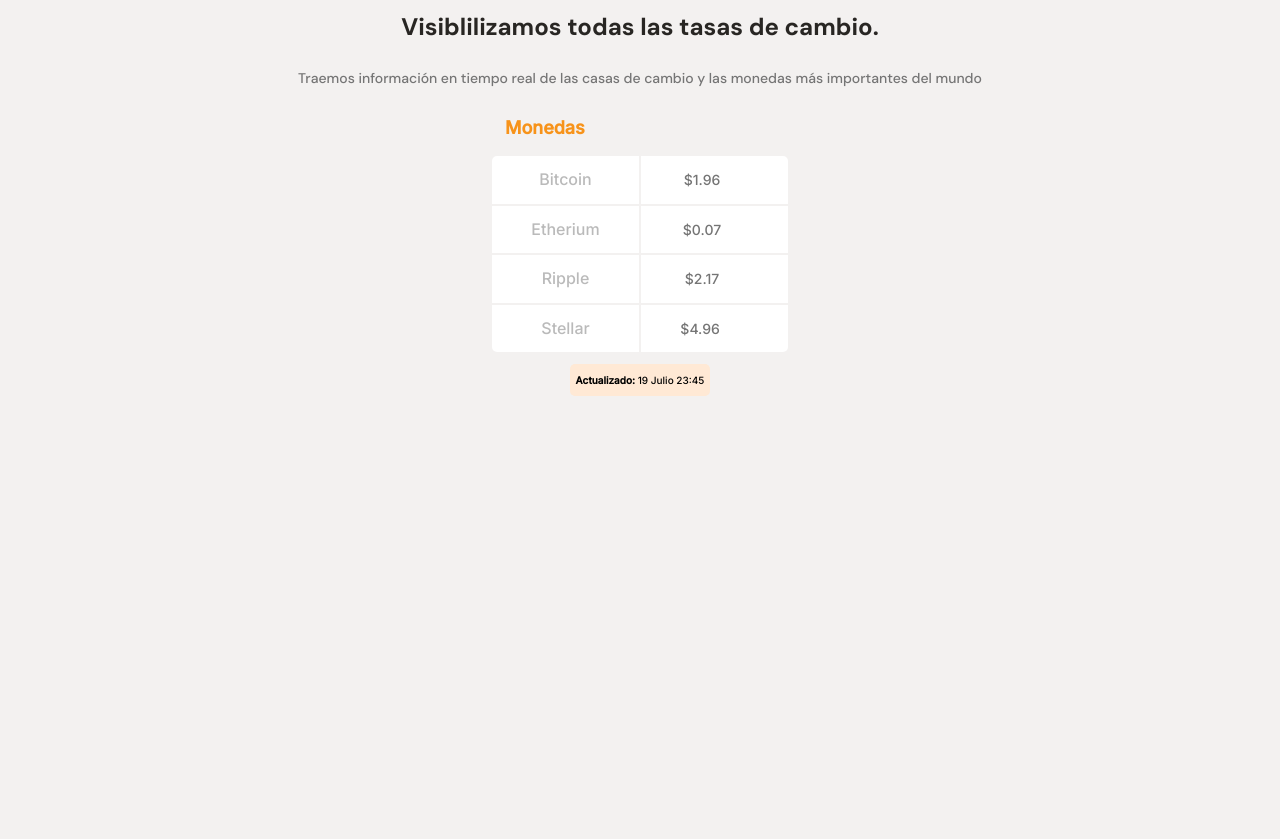
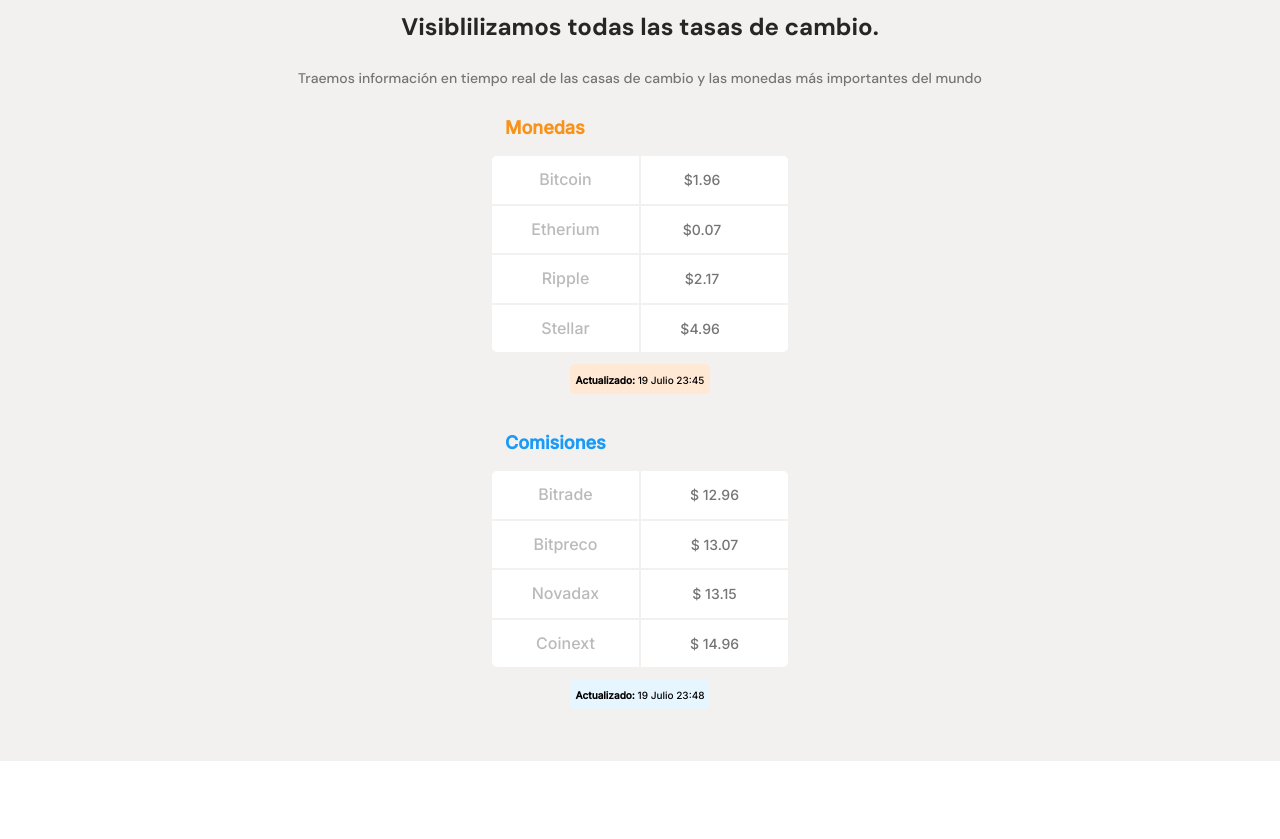
Before and after one commit to YisusWare/Batatabit, a plain HTML site: page index.html in a window 1280 px wide. Shown: the part 650-1489 px from the top of the page. After the commit the page ends 1411 px from the top, so only its background shows below. Drawn offline with Linux system fonts and the light colour scheme.

Commit message:
se agrega la tabla de comisiones y se mejora la responsibidad de los titulos

```diff
--- a/index.html
+++ b/index.html
@@ -57,7 +57,30 @@
                     </div>
                 </div>
                 <div class="main-currency-table">
-
+                    <div class="currency-table--container">
+                        <p class="comissions-table--title">Comisiones</p>
+                        <table>
+                            <tr>
+                                <td class="table__top-left">Bitrade</td>
+                                <td class="table__right table__top-right">$ 12.96</td>
+                            </tr>
+                            <tr>
+                                <td>Bitpreco</td>
+                                <td class="table__right">$ 13.07</td>
+                            </tr>
+                            <tr>
+                                <td>Novadax</td>
+                                <td class="table__right">$ 13.15</td>
+                            </tr>
+                            <tr>
+                                <td class="table__bottom-left">Coinext</td>
+                                <td class="table__right table__bottom-right">$ 14.96</td>
+                            </tr>
+                        </table>
+                        <div class="comissions-table-date">
+                            <p> <b>Actualizado:</b>  19 Julio 23:48</p>
+                        </div>
+                    </div>
                 </div>
             </section>
         </section>
--- a/styles.css
+++ b/styles.css
@@ -161,7 +161,7 @@ main{
     width: 70%;
     min-width: 235px;
     max-width: 500px;
-    height: 360px;
+    height: 300px;
     margin: 0 auto;
     font-family: "inter" , sans-serif;
 }
@@ -247,8 +247,29 @@ main{
 
 .currency-table-date{
     width: 140px;
+    height: 30px;
     padding: 10px 5px;
     margin: 10px auto 25px auto;
     background-color: var(--soft-orange);
     border-radius: 5px;
 }
+
+.comissions-table--title{
+    margin: 15px;
+    font-size: 1.8rem;
+    margin:15px;
+    font-size:1.8rem;
+    font-weight: bold;
+    line-height: 2.3rem;
+    color: var(--secondary-blue);
+    text-align: start;
+}
+
+.currency-table--container .comissions-table-date{
+    background-color: var(--soft-blue);
+    width:140px;
+    height: 30px;
+    padding: 10px  5px;
+    margin: 10px auto 25px auto;
+    border-radius: 5px;
+}
```
